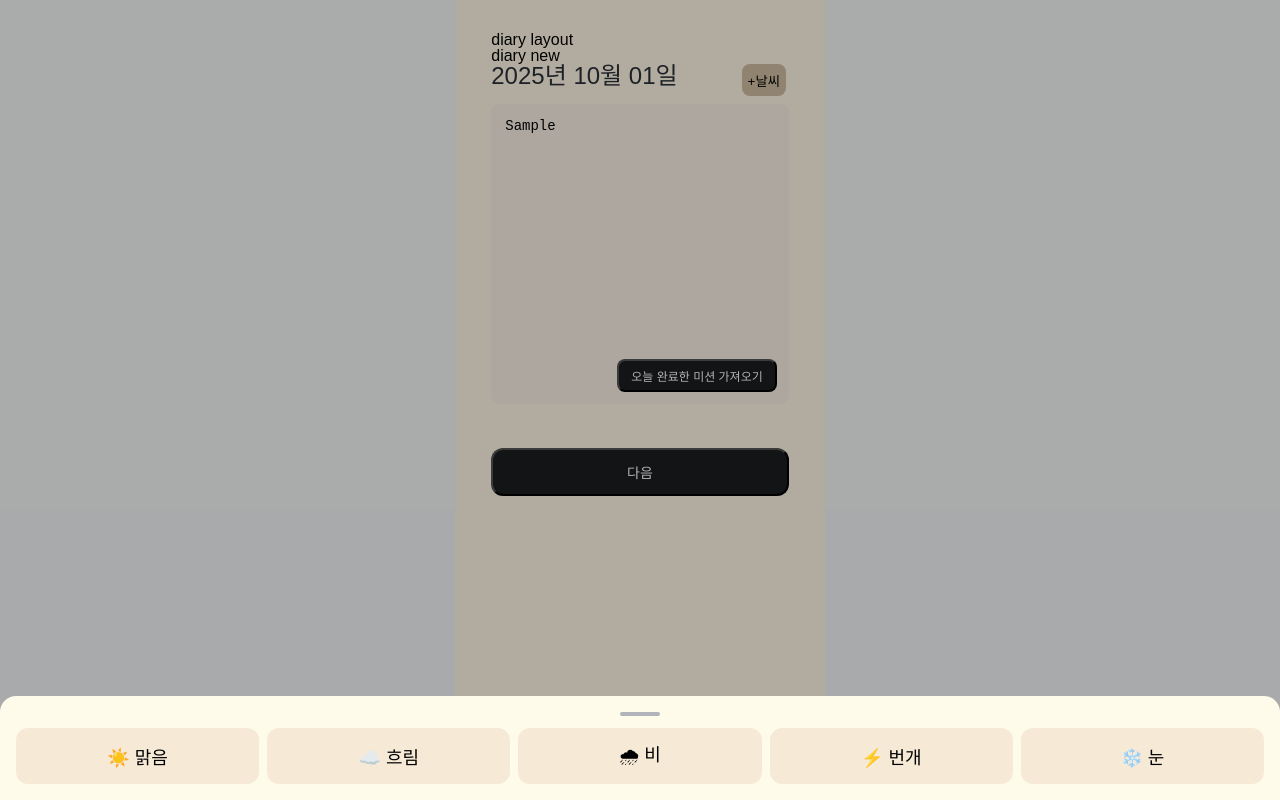
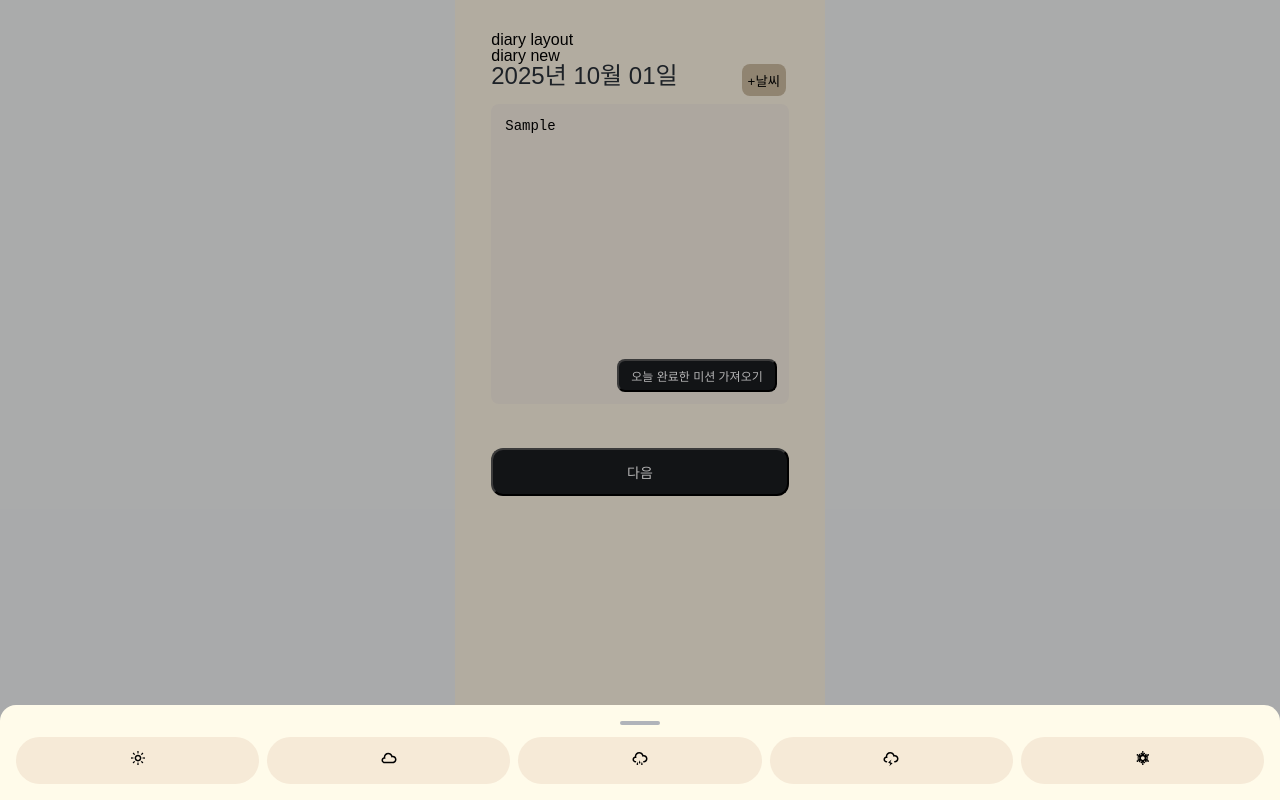
Before and after one commit to kakao-tech-campus-3rd-step3/Team4_FE, a React (Vite) app: page /diaries/new/write in a window 1280 px wide. Both pictures are taken after typing "Sample" into the empty fields and a click on the button "+날씨". Built offline with nearby package versions, Linux system fonts and the light colour scheme; no server answers; a web font is replaced by a local one.

Commit message:
chore: 날씨 선택 react-icons 적용

```diff
--- a/src/pages/Diaries/New/Write.tsx
+++ b/src/pages/Diaries/New/Write.tsx
@@ -2,6 +2,13 @@ import styled from '@emotion/styled';
 import { useMemo, useState } from 'react';
 import formatKRDate from '../constants/formatKRDate';
 import { useNavigate } from 'react-router-dom';
+import {
+  TiWeatherCloudy,
+  TiWeatherShower,
+  TiWeatherSnow,
+  TiWeatherStormy,
+  TiWeatherSunny,
+} from 'react-icons/ti';
 
 const DateText = styled.p`
   text-align: center;
@@ -115,7 +122,7 @@ const WeatherSelect = styled.button`
   font-size: 18px;
   background: ${({ theme }) => theme.colors.colorScale.brown100};
   border: none;
-  border-radius: ${({ theme }) => theme.spacing[3]};
+  border-radius: ${({ theme }) => theme.borderRadius.xl};
   cursor: pointer;
 
   &:hover {
@@ -151,11 +158,21 @@ function DiariesNewWrite() {
           <BottomSheet onClick={(e) => e.stopPropagation()}>
             <Handle />
             <WeatherOptions>
-              <WeatherSelect>☀️ 맑음</WeatherSelect>
-              <WeatherSelect>☁️ 흐림</WeatherSelect>
-              <WeatherSelect>🌧 비</WeatherSelect>
-              <WeatherSelect>⚡ 번개</WeatherSelect>
-              <WeatherSelect>❄️ 눈</WeatherSelect>
+              <WeatherSelect>
+                <TiWeatherSunny />
+              </WeatherSelect>
+              <WeatherSelect>
+                <TiWeatherCloudy />
+              </WeatherSelect>
+              <WeatherSelect>
+                <TiWeatherShower />
+              </WeatherSelect>
+              <WeatherSelect>
+                <TiWeatherStormy />
+              </WeatherSelect>
+              <WeatherSelect>
+                <TiWeatherSnow />
+              </WeatherSelect>
             </WeatherOptions>
           </BottomSheet>
         </BottomSheetOverlay>
```
